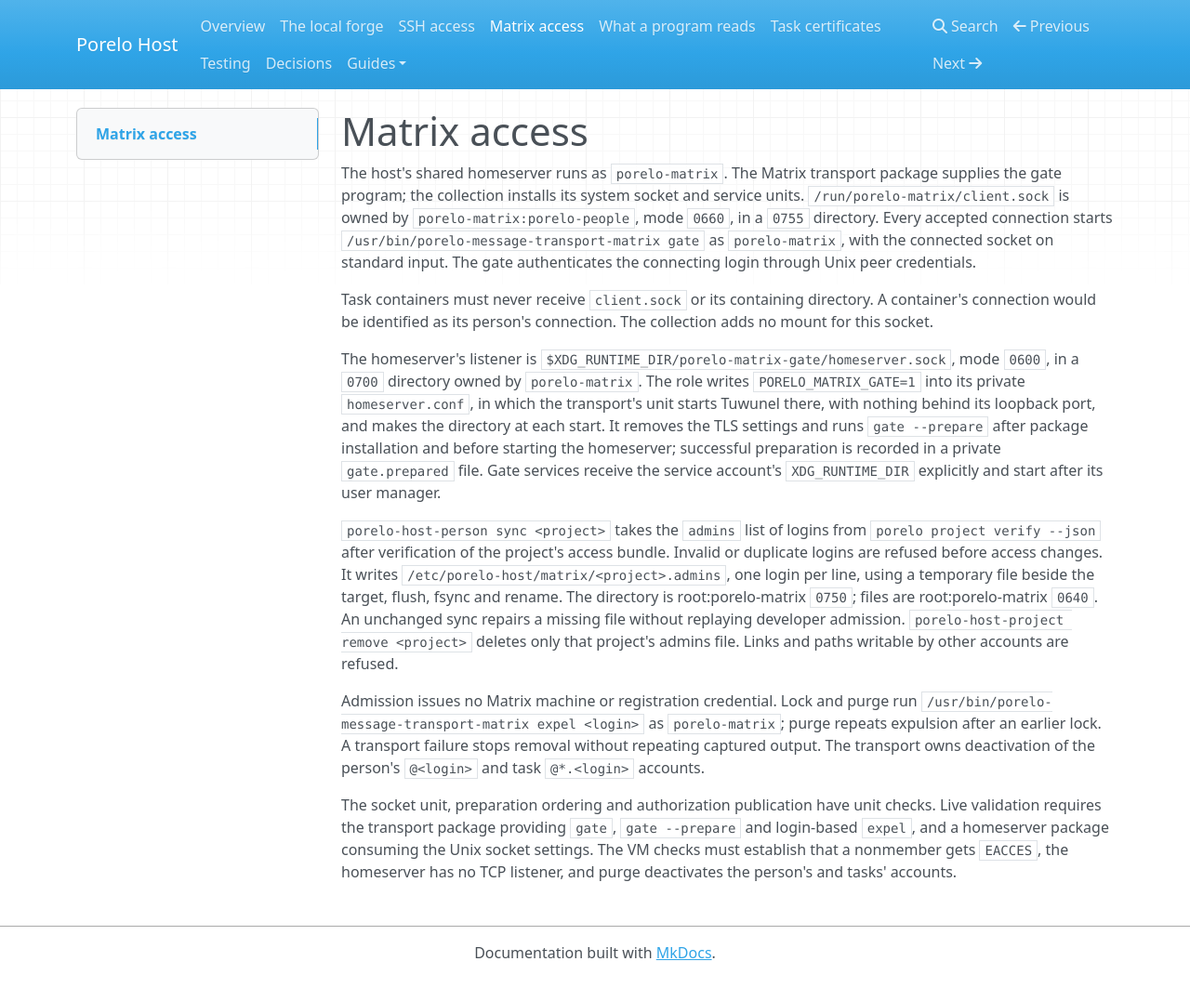
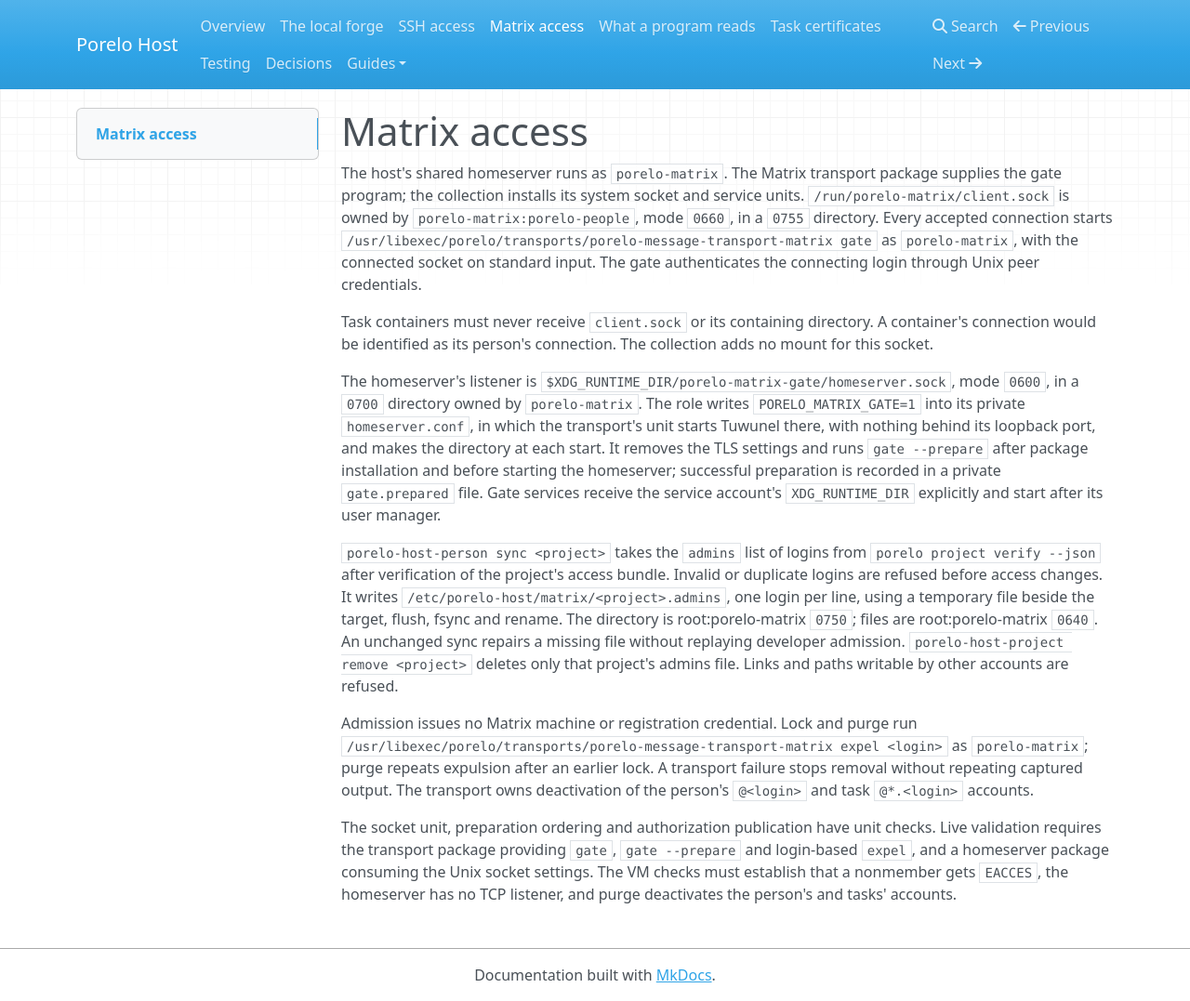
Before and after one commit to porelo-ai/porelo-host, an MkDocs documentation site: the page built from doc/matrix.md, in a window 1280 px wide and 1077 px high. Shown: the whole window at 93% size. Built offline with MkDocs 1.6.1, drawn with Linux system fonts in a browser that asks for light colours; nearby versions of some CDN libraries.

Commit message:
Call the Matrix transport where its package installs it
Assisted-by: Claude Code, claude-opus-5-5

```diff
--- a/doc/matrix.md
+++ b/doc/matrix.md
@@ -3,7 +3,7 @@
 The host's shared homeserver runs as `porelo-matrix`. The Matrix transport package supplies the gate program;
 the collection installs its system socket and service units. `/run/porelo-matrix/client.sock` is owned by
 `porelo-matrix:porelo-people`, mode `0660`, in a `0755` directory. Every accepted connection starts
-`/usr/bin/porelo-message-transport-matrix gate` as `porelo-matrix`, with the connected socket on standard input.
+`/usr/libexec/porelo/transports/porelo-message-transport-matrix gate` as `porelo-matrix`, with the connected socket on standard input.
 The gate authenticates the connecting login through Unix peer credentials.
 
 Task containers must never receive `client.sock` or its containing directory. A container's connection would be
@@ -24,7 +24,7 @@ sync repairs a missing file without replaying developer admission. `porelo-host-
 only that project's admins file. Links and paths writable by other accounts are refused.
 
 Admission issues no Matrix machine or registration credential. Lock and purge run
-`/usr/bin/porelo-message-transport-matrix expel <login>` as `porelo-matrix`; purge repeats expulsion after an earlier
+`/usr/libexec/porelo/transports/porelo-message-transport-matrix expel <login>` as `porelo-matrix`; purge repeats expulsion after an earlier
 lock. A transport failure stops removal without repeating captured output. The transport owns deactivation of the
 person's `@<login>` and task `@*.<login>` accounts.
 
```
Also changed, not shown: issues/HO73-The-Homeserver-Reached-Through-Its-Gate.md (+1 -1 lines), roles/matrix/README.md (+2 -2 lines), 7 other files.
